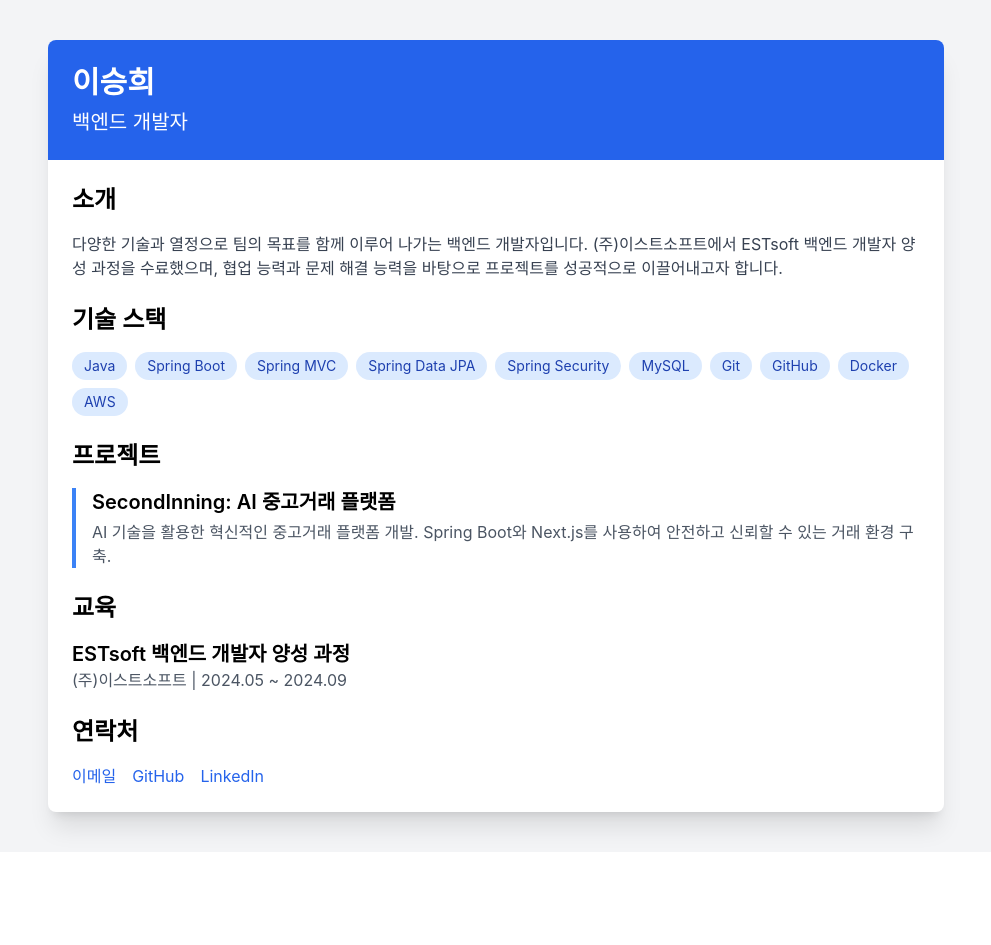
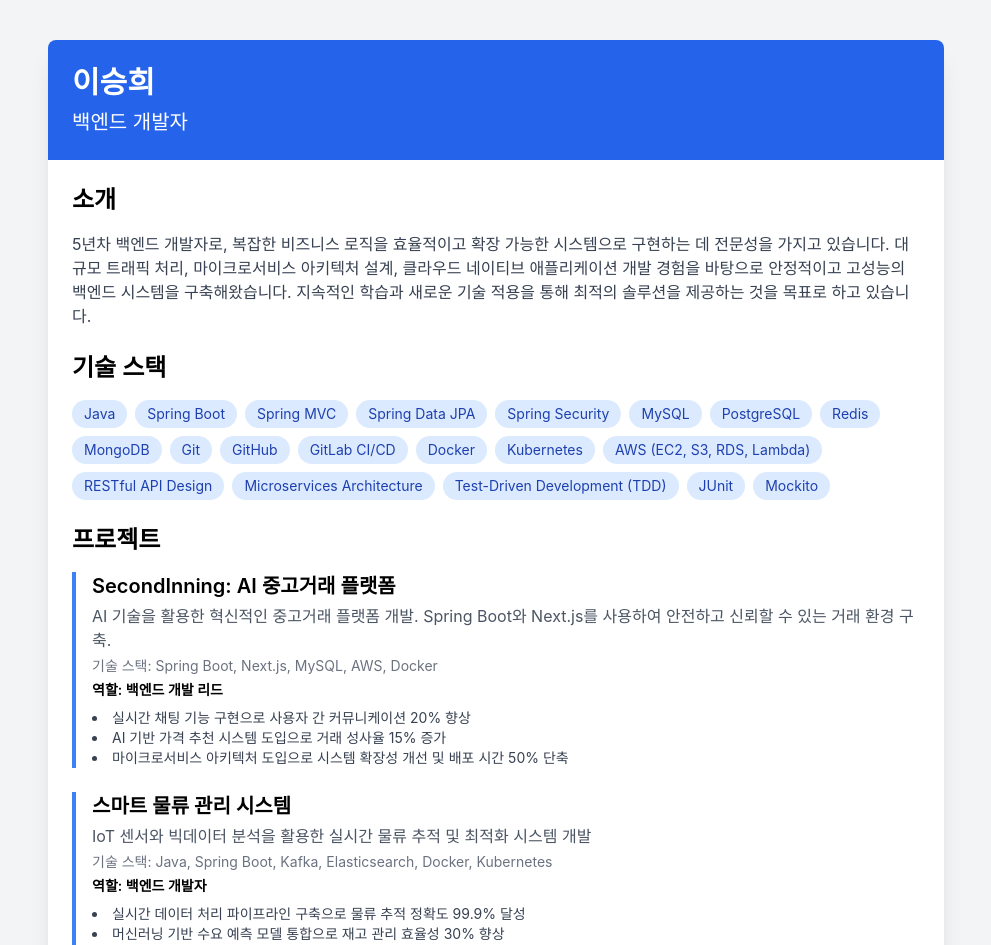
Before and after one commit to LLSNsssz/my-portfolio, a React (Create React App) app: page / in a window 1280 px wide. Shown: the top 945 px of the page, without its empty margins (144-1135 px from the left). Before the commit the page ends 852 px from the top, so only its background shows below. Built offline with nearby package versions, Linux system fonts and the light colour scheme.

Commit message:
Portfolio Update

```diff
--- a/src/App.tsx
+++ b/src/App.tsx
@@ -2,8 +2,40 @@ import React from 'react';
 import './App.css';
 
 const App: React.FC = () => {
-  const skills = ['Java', 'Spring Boot', 'Spring MVC', 'Spring Data JPA', 'Spring Security',
-    'MySQL', 'Git', 'GitHub', 'Docker', 'AWS'];
+  const skills = [
+    'Java', 'Spring Boot', 'Spring MVC', 'Spring Data JPA', 'Spring Security',
+    'MySQL', 'PostgreSQL', 'Redis', 'MongoDB',
+    'Git', 'GitHub', 'GitLab CI/CD',
+    'Docker', 'Kubernetes',
+    'AWS (EC2, S3, RDS, Lambda)',
+    'RESTful API Design', 'Microservices Architecture',
+    'Test-Driven Development (TDD)', 'JUnit', 'Mockito'
+  ];
+
+  const projects = [
+    {
+      title: "SecondInning: AI 중고거래 플랫폼",
+      description: "AI 기술을 활용한 혁신적인 중고거래 플랫폼 개발. Spring Boot와 Next.js를 사용하여 안전하고 신뢰할 수 있는 거래 환경 구축.",
+      technologies: "Spring Boot, Next.js, MySQL, AWS, Docker",
+      role: "백엔드 개발 리드",
+      achievements: [
+        "실시간 채팅 기능 구현으로 사용자 간 커뮤니케이션 20% 향상",
+        "AI 기반 가격 추천 시스템 도입으로 거래 성사율 15% 증가",
+        "마이크로서비스 아키텍처 도입으로 시스템 확장성 개선 및 배포 시간 50% 단축"
+      ]
+    },
+    {
+      title: "스마트 물류 관리 시스템",
+      description: "IoT 센서와 빅데이터 분석을 활용한 실시간 물류 추적 및 최적화 시스템 개발",
+      technologies: "Java, Spring Boot, Kafka, Elasticsearch, Docker, Kubernetes",
+      role: "백엔드 개발자",
+      achievements: [
+        "실시간 데이터 처리 파이프라인 구축으로 물류 추적 정확도 99.9% 달성",
+        "머신러닝 기반 수요 예측 모델 통합으로 재고 관리 효율성 30% 향상",
+        "마이크로서비스 아키텍처 적용으로 시스템 장애 복구 시간 70% 단축"
+      ]
+    }
+  ];
 
   return (
       <div className="min-h-screen bg-gray-100 py-10 px-4 sm:px-6 lg:px-8">
@@ -17,9 +49,10 @@ const App: React.FC = () => {
             <section className="mb-6">
               <h2 className="text-2xl font-semibold mb-4">소개</h2>
               <p className="text-gray-700">
-                다양한 기술과 열정으로 팀의 목표를 함께 이루어 나가는 백엔드 개발자입니다.
-                (주)이스트소프트에서 ESTsoft 백엔드 개발자 양성 과정을 수료했으며,
-                협업 능력과 문제 해결 능력을 바탕으로 프로젝트를 성공적으로 이끌어내고자 합니다.
+                5년차 백엔드 개발자로, 복잡한 비즈니스 로직을 효율적이고 확장 가능한 시스템으로 구현하는 데 전문성을 가지고 있습니다.
+                대규모 트래픽 처리, 마이크로서비스 아키텍처 설계, 클라우드 네이티브 애플리케이션 개발 경험을 바탕으로
+                안정적이고 고성능의 백엔드 시스템을 구축해왔습니다. 지속적인 학습과 새로운 기술 적용을 통해
+                최적의 솔루션을 제공하는 것을 목표로 하고 있습니다.
               </p>
             </section>
 
@@ -36,20 +69,30 @@ const App: React.FC = () => {
 
             <section className="mb-6">
               <h2 className="text-2xl font-semibold mb-4">프로젝트</h2>
-              <div className="space-y-4">
-                <div className="border-l-4 border-blue-500 pl-4">
-                  <h3 className="text-xl font-semibold">SecondInning: AI 중고거래 플랫폼</h3>
-                  <p className="text-gray-600 mt-1">
-                    AI 기술을 활용한 혁신적인 중고거래 플랫폼 개발. Spring Boot와 Next.js를 사용하여
-                    안전하고 신뢰할 수 있는 거래 환경 구축.
-                  </p>
-                </div>
+              <div className="space-y-6">
+                {projects.map((project, index) => (
+                    <div key={index} className="border-l-4 border-blue-500 pl-4">
+                      <h3 className="text-xl font-semibold">{project.title}</h3>
+                      <p className="text-gray-600 mt-1">{project.description}</p>
+                      <p className="text-sm text-gray-500 mt-1">기술 스택: {project.technologies}</p>
+                      <p className="text-sm font-semibold mt-1">역할: {project.role}</p>
+                      <ul className="list-disc list-inside text-sm text-gray-700 mt-2">
+                        {project.achievements.map((achievement, idx) => (
+                            <li key={idx}>{achievement}</li>
+                        ))}
+                      </ul>
+                    </div>
+                ))}
               </div>
             </section>
 
             <section className="mb-6">
               <h2 className="text-2xl font-semibold mb-4">교육</h2>
               <div>
+                <h3 className="text-xl font-semibold">OO대학교 컴퓨터공학과</h3>
+                <p className="text-gray-600">학사 | 2016.03 ~ 2020.02</p>
+              </div>
+              <div className="mt-4">
                 <h3 className="text-xl font-semibold">ESTsoft 백엔드 개발자 양성 과정</h3>
                 <p className="text-gray-600">(주)이스트소프트 | 2024.05 ~ 2024.09</p>
               </div>
```
